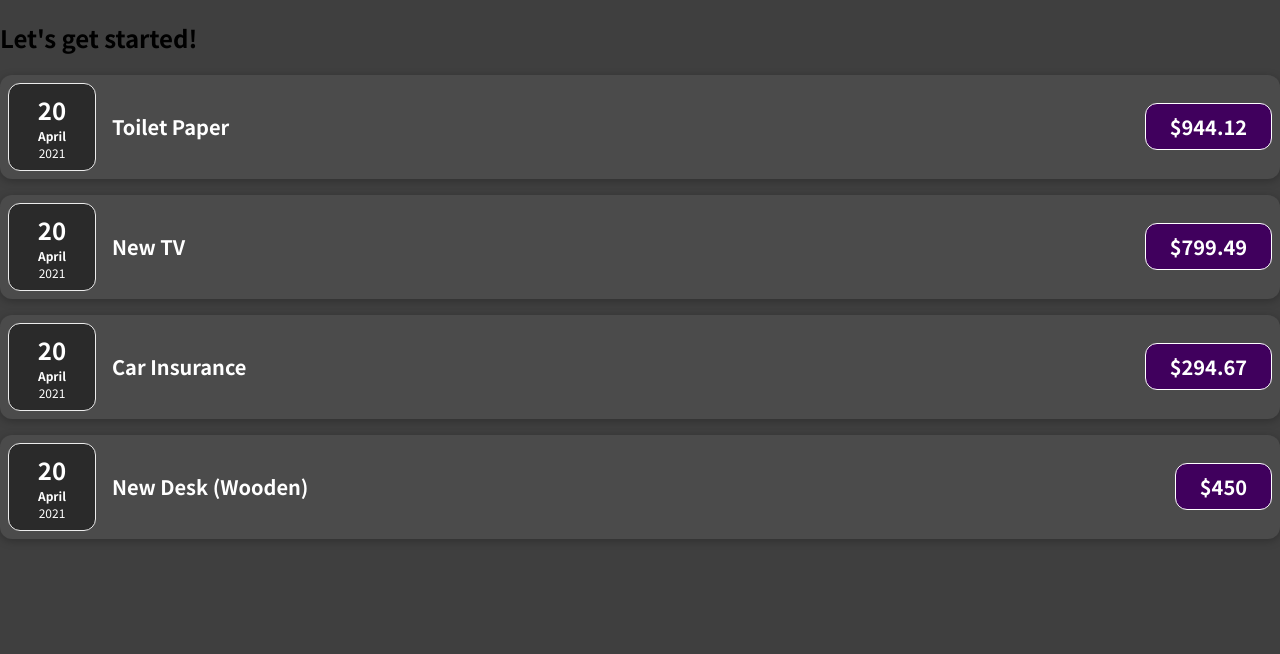
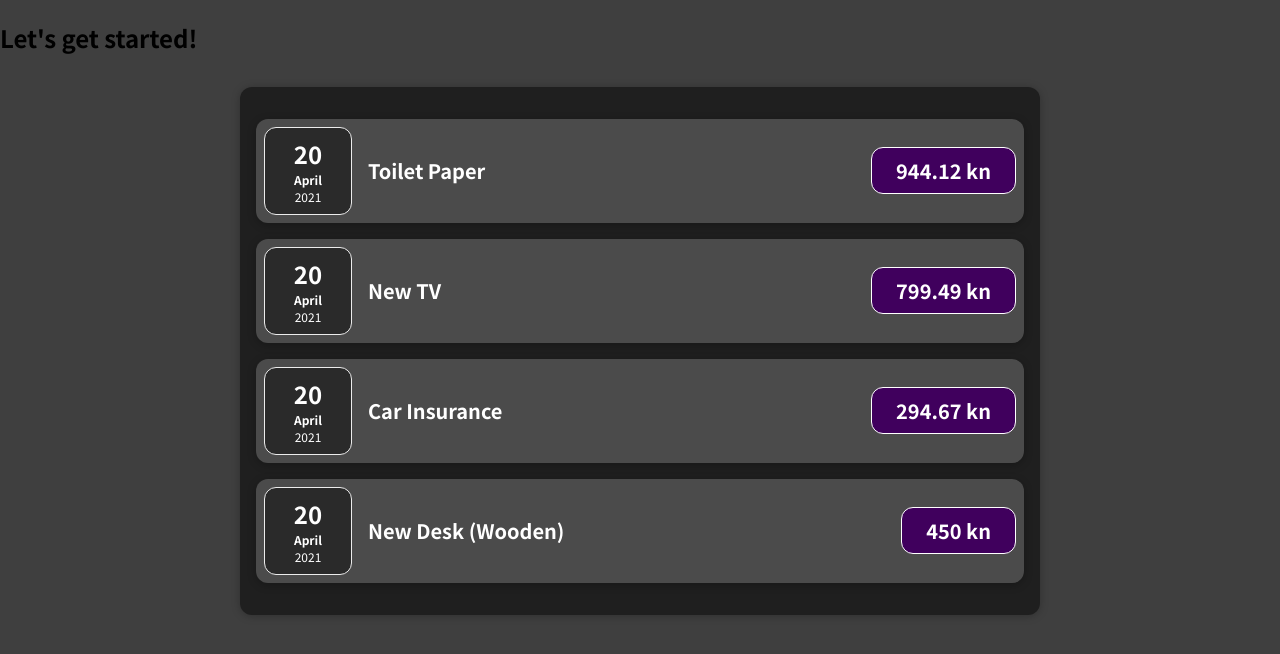
Before and after one commit to HrvojeSimanovic/my_expense_app_react, a JavaScript app: page / in a window 1280 px wide. Shown: the top 654 px of the page. Built offline with nearby package versions, Linux system fonts and the light colour scheme.

Commit message:
ubacena Expense komponenta

```diff
--- a/src/App.js
+++ b/src/App.js
@@ -1,4 +1,4 @@
-import ExpenseItem from "./components/ExpenseItem";
+import Expenses from "./components/Expenses";
 
 function App() {
   const expenses = [
@@ -11,26 +11,7 @@
   return (
     <div>
       <h2>Let's get started!</h2>
-      <ExpenseItem
-        title={expenses[0].title}
-        amount={expenses[0].amount}
-        date={expenses[0].date}
-      />
-      <ExpenseItem
-        title={expenses[1].title}
-        amount={expenses[1].amount}
-        date={expenses[1].date}
-      />
-      <ExpenseItem
-        title={expenses[2].title}
-        amount={expenses[2].amount}
-        date={expenses[2].date}
-      />
-      <ExpenseItem
-        title={expenses[3].title}
-        amount={expenses[3].amount}
-        date={expenses[3].date}
-      />
+      <Expenses items={expenses} />
     </div>
   );
 }
--- a/src/components/ExpenseItem.js
+++ b/src/components/ExpenseItem.js
@@ -7,7 +7,7 @@
       <ExpenseDate date={props.date} />
       <div className="expense-item__description">
         <h2>{props.title}</h2>
-        <div className="expense-item__price">${props.amount}</div>
+        <div className="expense-item__price">{props.amount} kn</div>
       </div>
     </div>
   );
--- a/src/components/Expenses.css
+++ b/src/components/Expenses.css
@@ -0,0 +1,9 @@
+.expenses {
+  padding: 1rem;
+  background-color: rgb(31, 31, 31);
+  margin: 2rem auto;
+  width: 50rem;
+  max-width: 95%;
+  border-radius: 12px;
+  box-shadow: 0 1px 8px rgba(0, 0, 0, 0.25);
+}
--- a/src/components/Expenses.js
+++ b/src/components/Expenses.js
@@ -0,0 +1,31 @@
+import ExpenseItem from "./ExpenseItem";
+import "./Expenses.css";
+
+function Expenses(props) {
+  return (
+    <div className="expenses">
+      <ExpenseItem
+        title={props.items[0].title}
+        amount={props.items[0].amount}
+        date={props.items[0].date}
+      />
+      <ExpenseItem
+        title={props.items[1].title}
+        amount={props.items[1].amount}
+        date={props.items[1].date}
+      />
+      <ExpenseItem
+        title={props.items[2].title}
+        amount={props.items[2].amount}
+        date={props.items[2].date}
+      />
+      <ExpenseItem
+        title={props.items[3].title}
+        amount={props.items[3].amount}
+        date={props.items[3].date}
+      />
+    </div>
+  );
+}
+
+export default Expenses;
```
Also changed, not shown: 1 other file (tests, documents, lock files or other folders).
